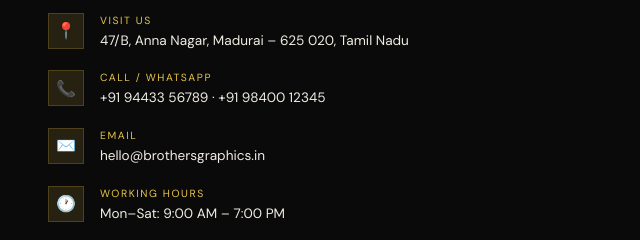
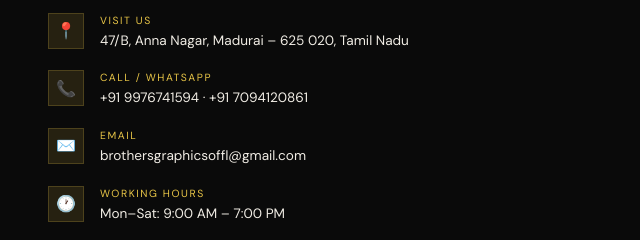
Before and after one commit to Dadabhai02/brothers-graphics, a plain HTML site: page index.html in a window 1280 px wide. Shown: the part 4276-4516 px from the top of the page, 0-640 px from the left. Drawn offline with Linux system fonts and the light colour scheme; a web font is replaced by a local one.

Commit message:
Update index.html

```diff
--- a/index.html
+++ b/index.html
@@ -930,14 +930,14 @@
         <div class="contact-icon">📞</div>
         <div class="contact-detail-text">
           <div class="contact-detail-label">Call / WhatsApp</div>
-          +91 94433 56789 · +91 98400 12345
+          +91 9976741594 · +91 7094120861
         </div>
       </div>
       <div class="contact-detail">
         <div class="contact-icon">✉️</div>
         <div class="contact-detail-text">
           <div class="contact-detail-label">Email</div>
-          hello@brothersgraphics.in
+          brothersgraphicsoffl@gmail.com
         </div>
       </div>
       <div class="contact-detail">
```
